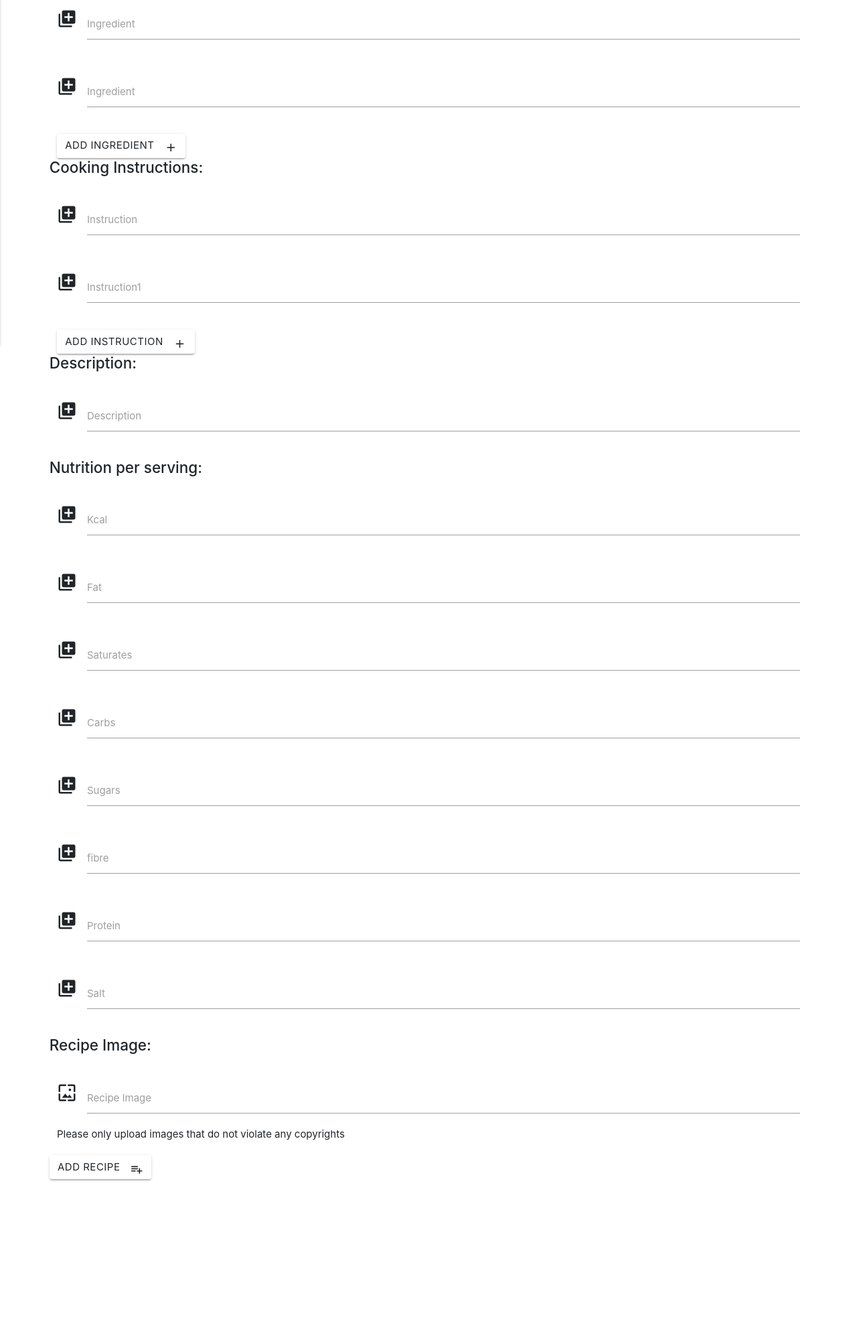
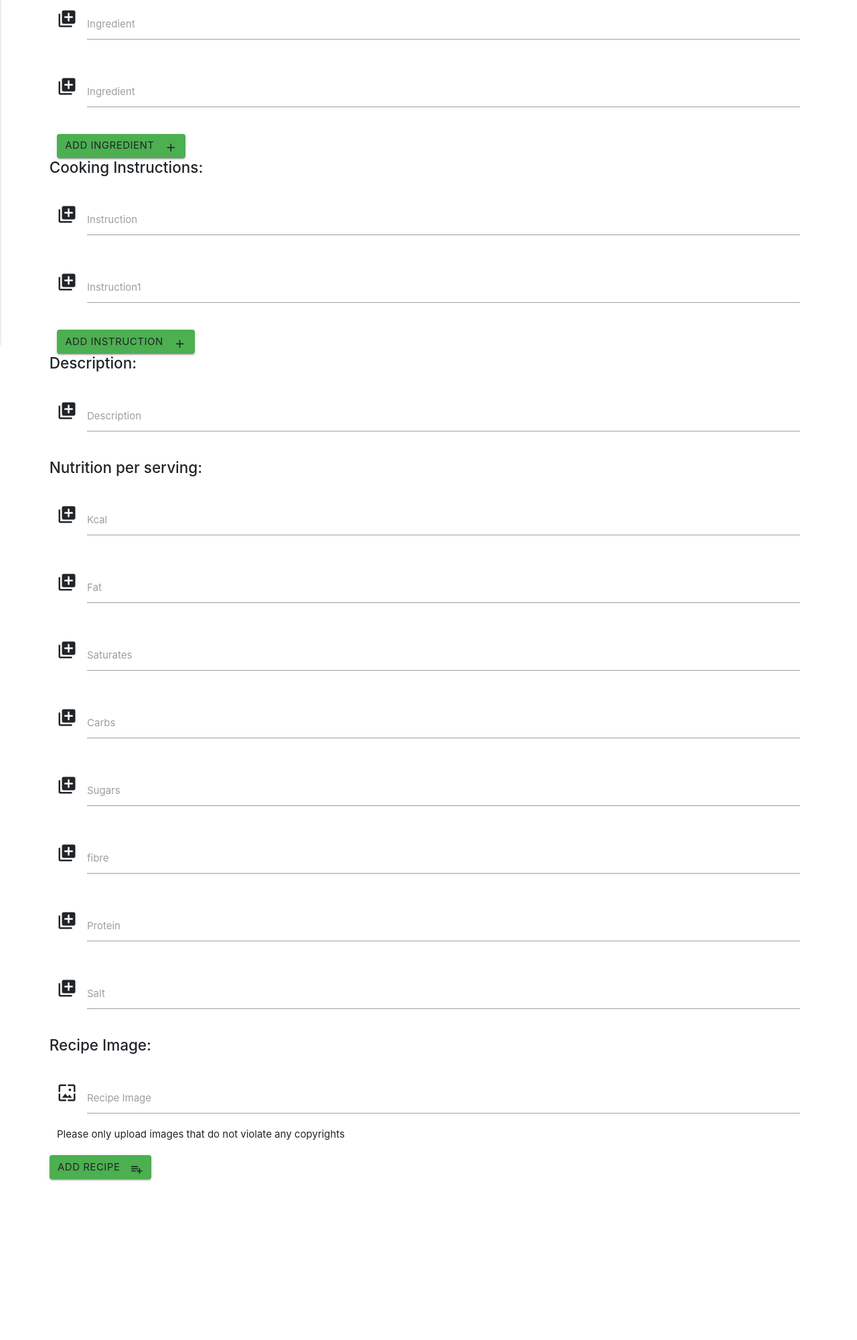
Before and after one commit to Danhayes3008/milestone-project-3, a Flask app: page /add_recipe in a window 1280 px wide. Shown: the part 345-2345 px from the top of the page at 67% size. Run offline with Flask 2, Linux system fonts and the light colour scheme; data that the repository does not hold is empty; some libraries are stand-ins or nearby versions.

Commit message:
added a class to my buttons

```diff
--- a/templates/addrecipe.html
+++ b/templates/addrecipe.html
@@ -58,7 +58,7 @@
                     <div id="dynamicInput"></div>
                 </div>
             </div>
-            <button type="button" class="btn waves-effect waves-light" value="AddIngredient" onClick="addRecipe('dynamicInput');">Add Ingredient
+            <button type="button" class="btn waves-effect waves-light btn_small green" value="AddIngredient" onClick="addRecipe('dynamicInput');">Add Ingredient
                         <i class="material-icons right">add</i>
                     </button>
             <div class="row">
@@ -80,7 +80,7 @@
                     <div id="DynamicInput"></div>
                 </div>
             </div>
-            <button type="button" class="btn waves-effect waves-light" value="AddInstruction" onClick="addInstruction('DynamicInput');">Add Instruction
+            <button type="button" class="btn waves-effect waves-light btn_small green" value="AddInstruction" onClick="addInstruction('DynamicInput');">Add Instruction
                         <i class="material-icons right">add</i>
             </button>
             <div class="row">
@@ -165,7 +165,7 @@
                 </div>
             </div>
             <div class="row mrg-btm1">
-                <button class="btn waves-effect waves-light" type="submit">Add Recipe
+                <button class="btn waves-effect waves-light btn_small green" type="submit">Add Recipe
             <i class="material-icons right">playlist_add</i>
         </button>
             </div>
```
